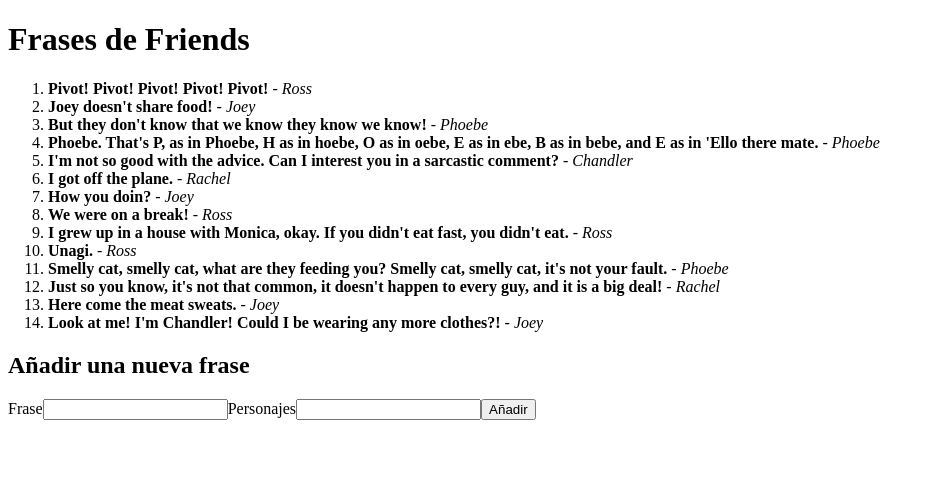
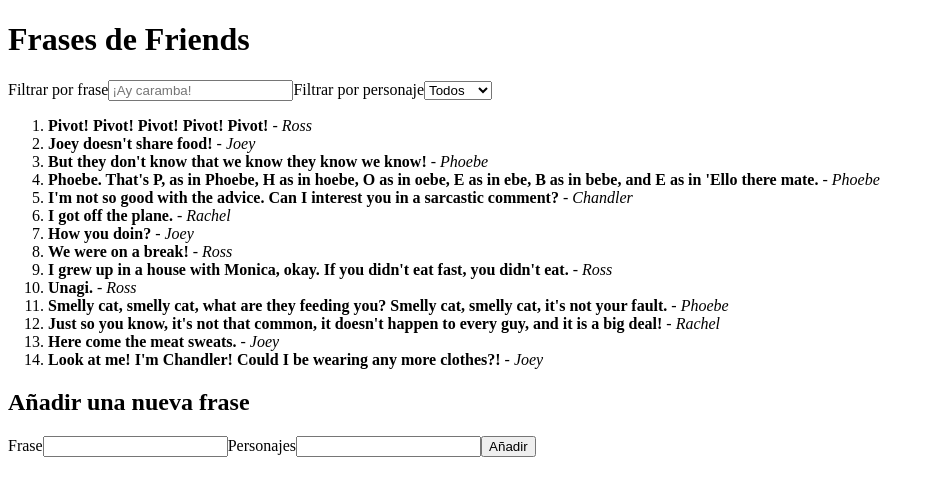
Before and after one commit to Adalab/adalab-react-evaluacion-intermedia, a React (Create React App) app: page / in a window 1280 px wide. Shown: the top 496 px of the page, without its empty margins (0-935 px from the left). Built offline with nearby package versions, Linux system fonts and the light colour scheme.

Commit message:
filter quote by change on search input working

```diff
--- a/public/index.html
+++ b/public/index.html
@@ -10,7 +10,6 @@
   <body>
 
 
-
     <noscript>You need to enable JavaScript to run this app.</noscript>
     <div id="root"></div>
 
--- a/src/components/App.js
+++ b/src/components/App.js
@@ -3,12 +3,12 @@
 import { useState } from 'react';
 
 function App() {
-  console.log(friendsInfo);
   const [quotes, setQuotes] = useState(friendsInfo);
   const [newQuote, setnewQuote] = useState({
     quote: '',
     character: '',
   });
+  const [search, setSearch] = useState('');
 
   const handleAddBtn = (ev) => {
     ev.preventDefault();
@@ -27,8 +27,15 @@
     });
   };
 
+  const handleSearch = (ev) => {
+    setSearch(ev.target.value)
+    console.log(search);
+  }
 
-  const htmlQuotes = quotes.map((quote, i) => {
+
+  const htmlQuotes = quotes
+  .filter((quote) => quote.quote.toLocaleLowerCase().includes(search))
+  .map((quote, i) => {
     return (
       <li key={i}>
         <strong> {quote.quote} </strong> - <em> {quote.character} </em>
@@ -39,6 +46,23 @@
   return (
     <div className='App'>
       <h1>Frases de Friends</h1>
+
+      <div>
+      <label htmlFor="search">Filtrar por frase</label>
+      <input onChange={handleSearch} type="text" name="search" id="search" value={search} placeholder='¡Ay caramba!'/>
+
+      <label htmlFor="">Filtrar por personaje</label>
+      <select name="select">
+        <option value="value0" defaultValue>Todos</option>
+        <option value="value1">Ross</option>
+        <option value="value2">Monica</option>
+        <option value="value2">Joey</option>
+        <option value="value2">Phoebe</option>
+        <option value="value2">Rachel</option>
+      </select>
+
+    </div>
+
       <div>
         <ol>{htmlQuotes}</ol>
       </div>
```
